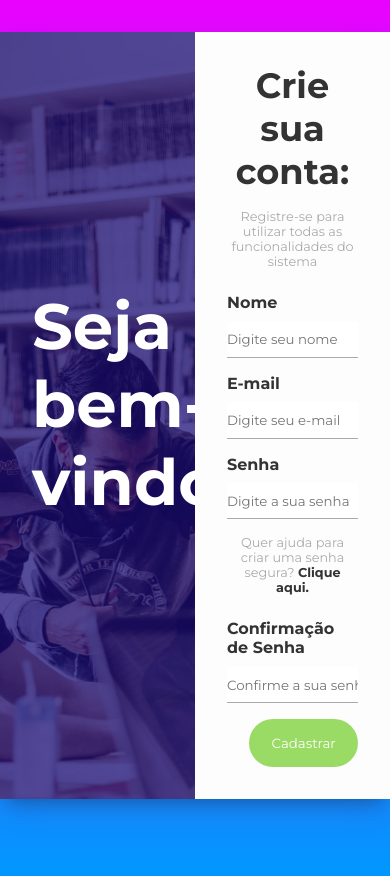
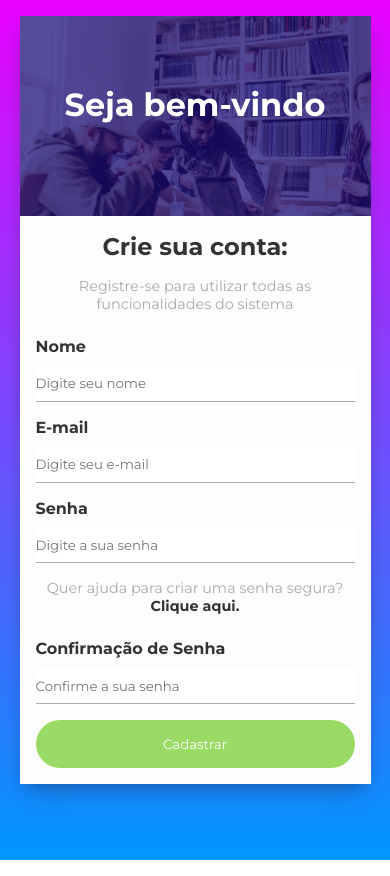
Before and after one commit to gustavodev0107/projetos_javascript, a plain HTML site: page gerador_de_senha/index.html in a window 390 px wide. Drawn offline with Linux system fonts and the light colour scheme.

Commit message:
melhorias de layout responsivo no gerador_de_senha

```diff
--- a/gerador_de_senha/css/styles.css
+++ b/gerador_de_senha/css/styles.css
@@ -177,3 +177,59 @@
   .hide {
     display: none;
   }
+
+  @media (max-width: 768px) {
+  #register-container {
+    flex-direction: column;
+    width: 90%;
+    margin: 1rem auto;
+  }
+
+  #register-banner {
+    width: 100%;
+    height: 200px;
+  }
+
+  #banner-layer {
+    padding: 1rem;
+    justify-content: center;
+    align-items: center;
+  }
+
+  #register-banner h1 {
+    font-size: 2rem;
+    word-spacing: normal;
+    text-align: center;
+  }
+
+  #register-form {
+    width: 100%;
+    padding: 1rem;
+  }
+
+  #register-form h2 {
+    font-size: 1.5rem;
+  }
+
+  #register-form p {
+    font-size: 0.9rem;
+  }
+
+  #generate-options .form-control {
+    flex-direction: column;
+    align-items: flex-start;
+  }
+
+  #generate-options label {
+    margin-bottom: 0.3rem;
+  }
+
+  #register-form input[type="submit"],
+  #generate-options button,
+  #copy-password {
+    width: 100%;
+    max-width: none;
+    align-self: center;
+    text-align: center;
+  }
+}
```
